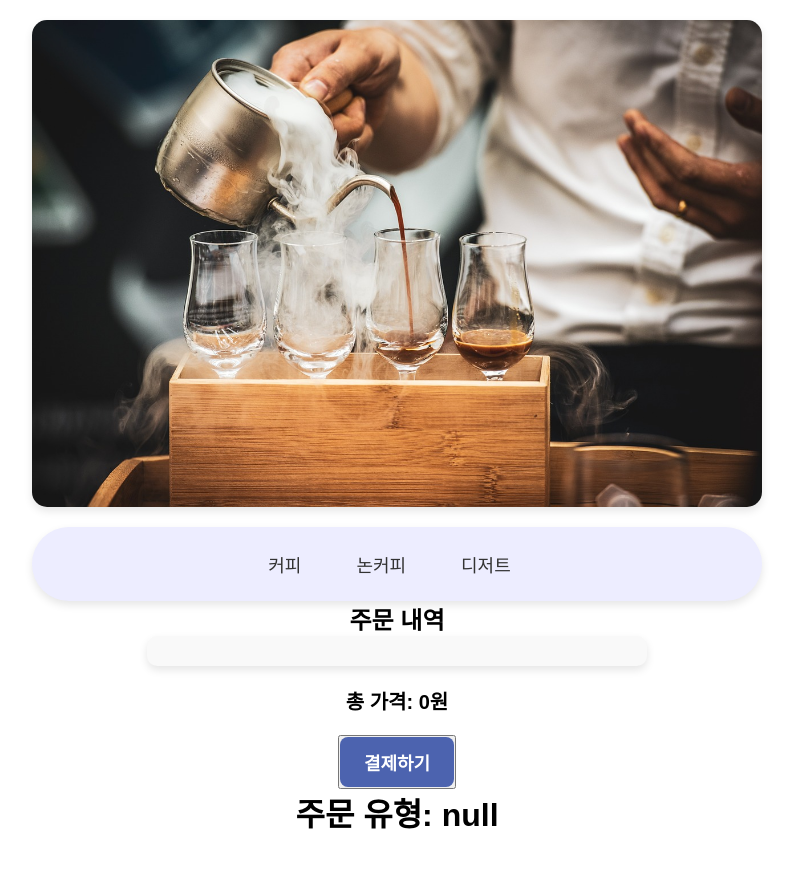
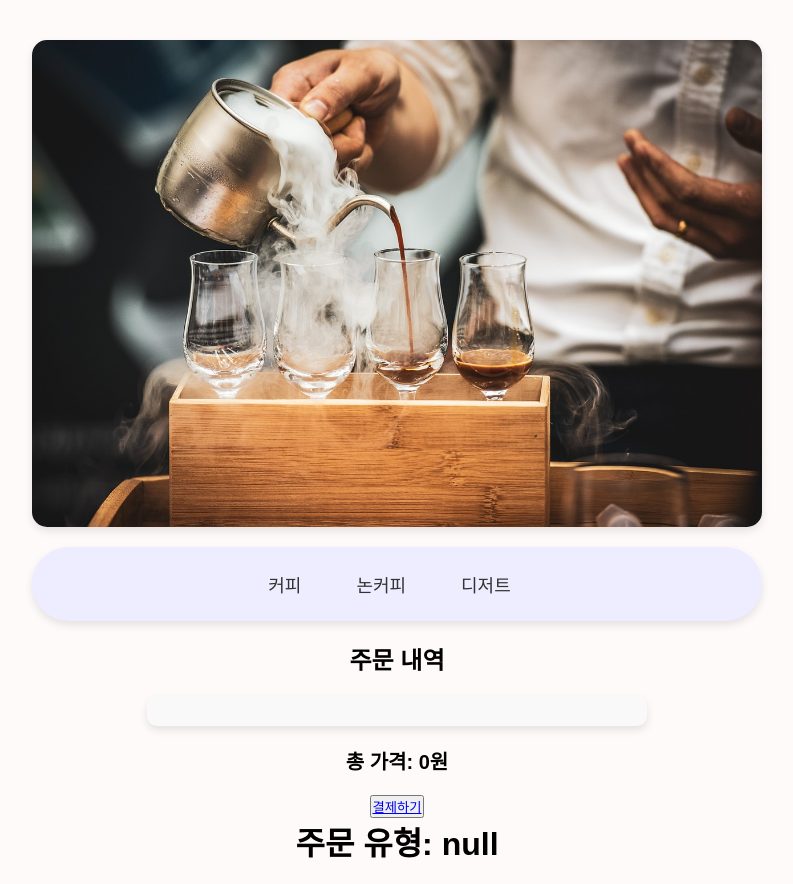
Before and after one commit to elroi773/Kiosk, a plain HTML site: page main.html in a window 1280 px wide. Shown: the whole page, without its empty margins (243-1036 px from the left). Before the commit the page ends 835 px from the top, so only its background shows below. Drawn offline with Linux system fonts and the light colour scheme; a web font is replaced by a local one.

Commit message:
css 수정

```diff
--- a/main.css
+++ b/main.css
@@ -1,22 +1,20 @@
-@media (max-width: 768px) {
-    body {
-        background-color: #fffafa;
-    }
-}
-
 @font-face {
     font-family: 'GmarketSansMedium';
     src: url('https://fastly.jsdelivr.net/gh/projectnoonnu/noonfonts_2001@1.1/GmarketSansMedium.woff') format('woff');
     font-weight: normal;
     font-style: normal;
 }
-
 * {
     font-family: 'GmarketSansMedium', sans-serif;
     text-align: center;
     margin: 0;
     padding: 0;
     box-sizing: border-box;
+}
+
+body {
+    background-color: #fffafa;
+    padding: 20px;
 }
 
 /* 배경 이미지 */
@@ -34,14 +32,13 @@
 nav.textmenu {
     display: flex;
     justify-content: center;
-    align-items: center;
+    gap: 15px;
     background-color: #ededff;
     border-radius: 40px;
     width: 90%;
     max-width: 730px;
-    margin: 0 auto;
+    margin: 0 auto 20px;
     padding: 12px;
-    gap: 15px;
     box-shadow: 0 4px 8px rgba(0, 0, 0, 0.1);
 }
 
@@ -51,7 +48,7 @@ nav.textmenu a {
     text-decoration: none;
     font-size: 18px;
     font-weight: 500;
-    transition: all 0.3s ease-in-out;
+    transition: all 0.3s;
     border-radius: 8px;
 }
 
@@ -64,8 +61,8 @@ nav.textmenu a:hover {
 /* 메뉴 버튼 */
 .menu {
     display: flex;
+    flex-wrap: wrap;
     justify-content: center;
-    flex-wrap: wrap;
     gap: 12px;
     margin: 30px auto;
     max-width: 750px;
@@ -80,7 +77,7 @@ nav.textmenu a:hover {
     border-radius: 8px;
     background-color: #4c63af;
     color: white;
-    transition: all 0.3s ease;
+    transition: all 0.3s;
 }
 
 .menu button:hover {
@@ -91,12 +88,11 @@ nav.textmenu a:hover {
 /* 주문 내역 */
 .order-list {
     font-size: 18px;
-    margin: 20px 0;
     padding: 15px;
     background: #f9f9f9;
     border-radius: 10px;
     max-width: 500px;
-    margin: 0 auto;
+    margin: 20px auto;
     box-shadow: 0 4px 8px rgba(0, 0, 0, 0.1);
 }
 
@@ -107,7 +103,7 @@ nav.textmenu a:hover {
 }
 
 /* 결제 버튼 */
-button a {
+.payment-button {
     display: inline-block;
     text-decoration: none;
     padding: 12px 24px;
@@ -116,10 +112,10 @@ button a {
     color: white;
     background: #4c63af;
     border-radius: 8px;
-    transition: all 0.3s ease;
+    transition: all 0.3s;
 }
 
-button a:hover {
+.payment-button:hover {
     background: #35478c;
     transform: scale(1.05);
 }
```
